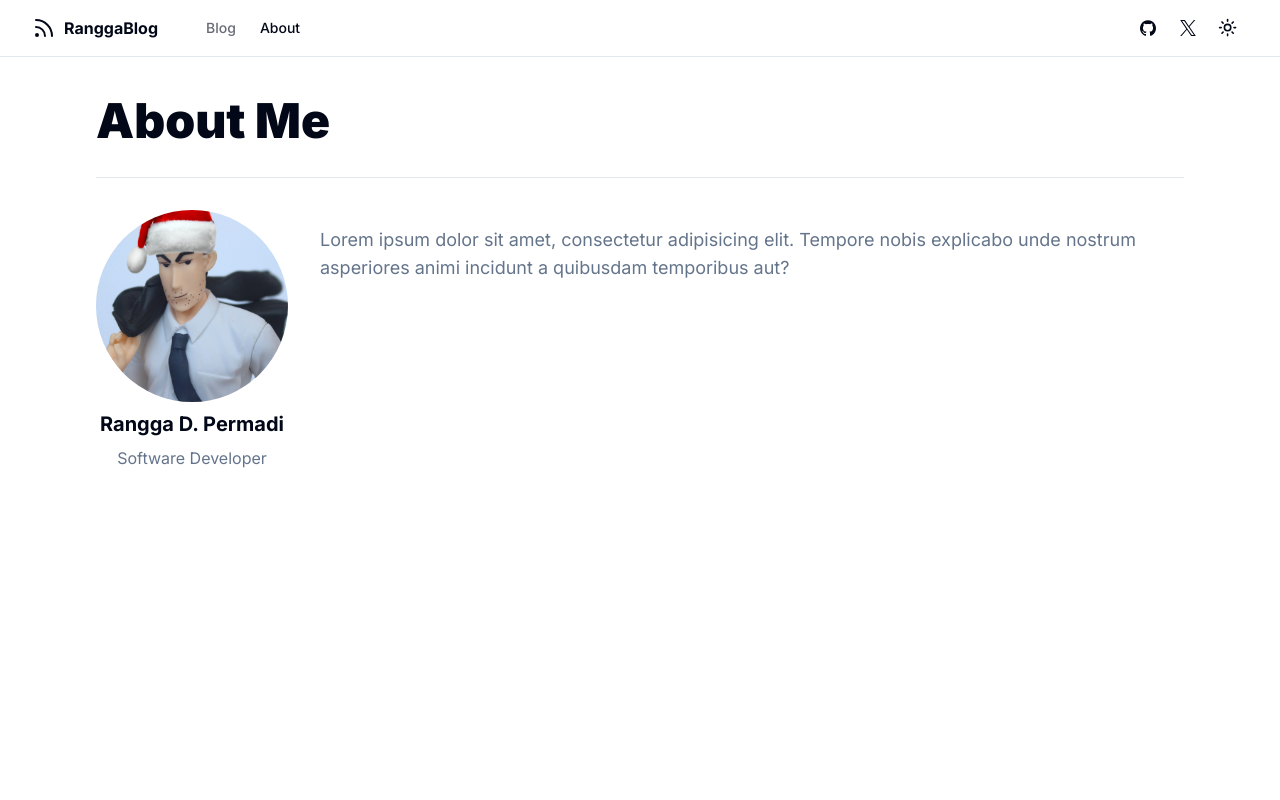
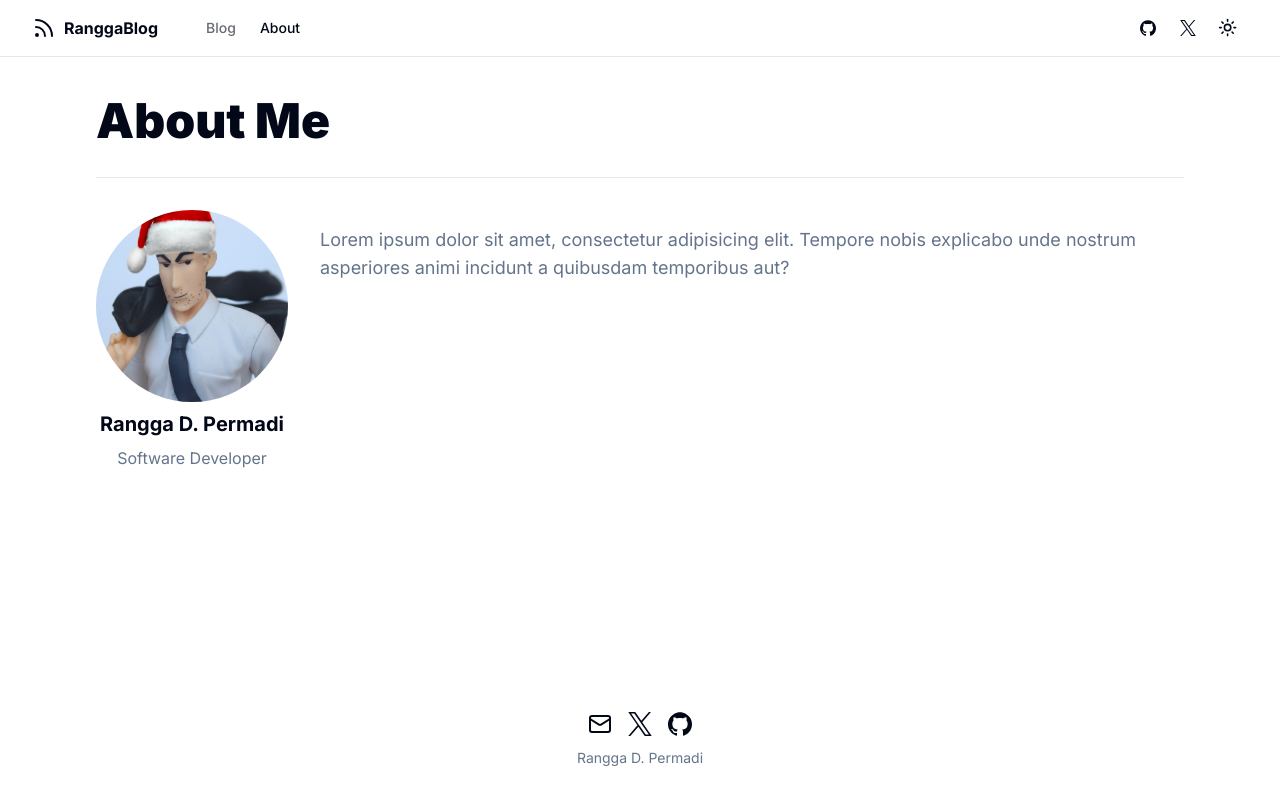
Before and after one commit to digitag62/next14-blog-tutorial, a Next.js app: page /about in a window 1280 px wide. Built offline with nearby package versions, Linux system fonts and the light colour scheme; no server answers.

Commit message:
Stage 15: Site footer

```diff
--- a/app/layout.tsx
+++ b/app/layout.tsx
@@ -5,6 +5,7 @@
 import { SiteHeader } from "@/components/site-header";
 import { Providers } from "@/components/providers";
 import { siteConfig } from "@/config/site";
+import { SiteFooter } from "@/components/site-footer";
 
 const inter = Inter({ subsets: ["latin"], variable: "--font-sans" });
 
@@ -36,6 +37,7 @@
           <div className="relative flex min-h-dvh flex-col bg-background">
             <SiteHeader />
             <main className="flex-1">{children}</main>
+            <SiteFooter />
           </div>
         </Providers>
       </body>
--- /dev/null
+++ b/components/site-footer.tsx
@@ -0,0 +1,30 @@
+import { siteConfig } from "@/config/site";
+import { Mail } from "lucide-react";
+import { Icons } from "./icons";
+
+export const SiteFooter = () => {
+  return (
+    <footer>
+      <div className="mb-6 mt-14 flex flex-col items-center">
+        <div className="mb-3 flex space-x-4">
+          <a target="_blank" rel="noreferrer" href="mailto:ranggadpermadi@gmail.com">
+            <Mail className="h-6 w-6" />
+            <span className="sr-only">Mail</span>
+          </a>
+          <a target="_blank" rel="noreferrer" href={siteConfig.links.twitter}>
+            <Icons.twitter className="h-6 w-6" />
+            <span className="sr-only">Twitter</span>
+          </a>
+          <a target="_blank" rel="noreferrer" href={siteConfig.links.github}>
+            <Icons.gitHub className="h-6 w-6" />
+            <span className="sr-only">Github</span>
+          </a>
+        </div>
+
+        <div className="mb-2 flex space-x-2 text-sm text-muted-foreground">
+          <a target="_blank" href={siteConfig.links.personalSite}>{siteConfig.author}</a>
+        </div>
+      </div>
+    </footer>
+  );
+};
```
